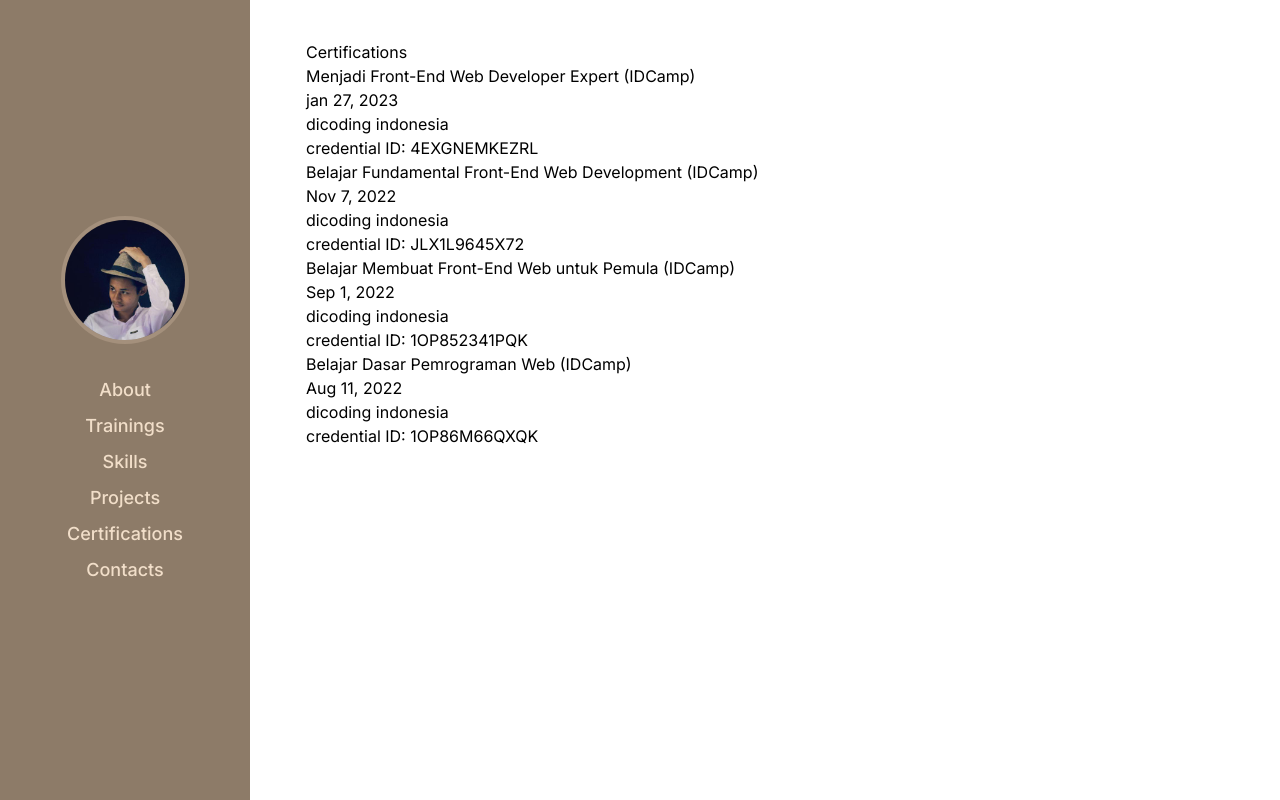
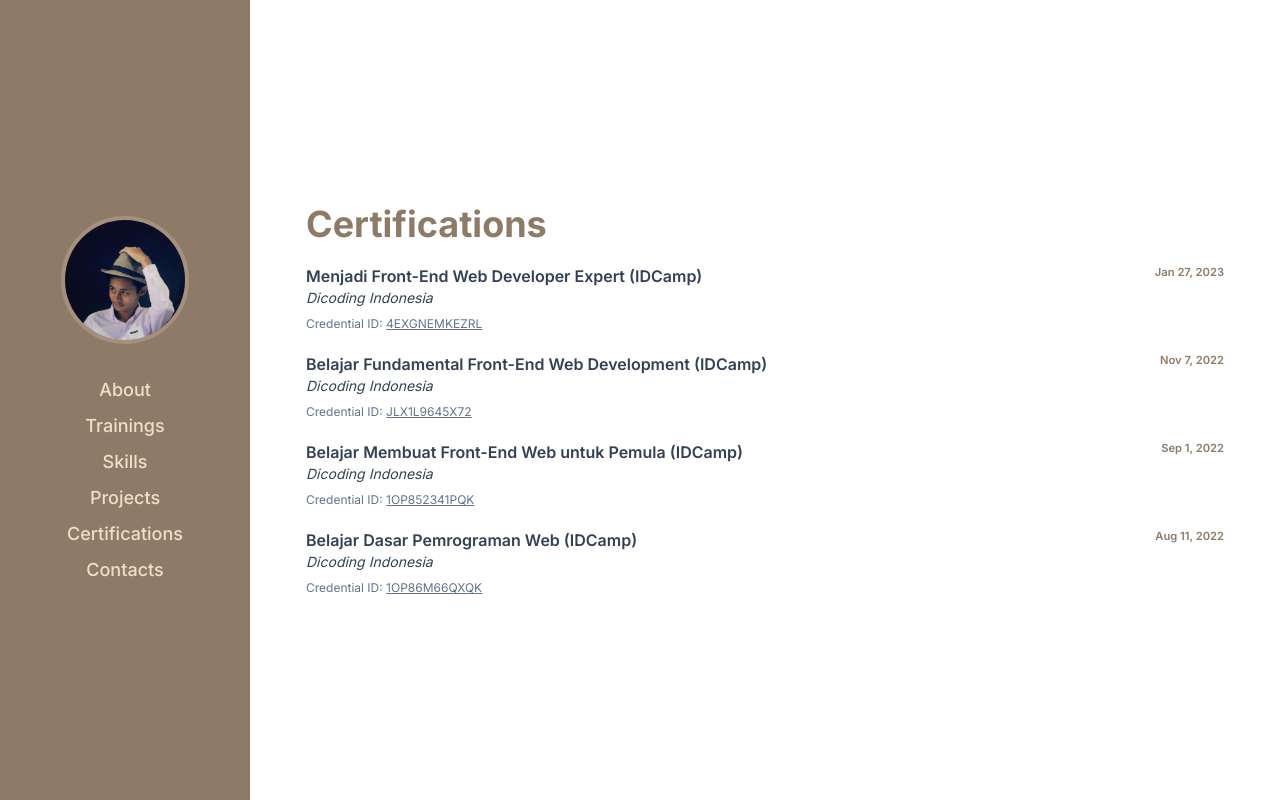
Before and after one commit to ekialfani/portfolio, a React (Create React App) app: page /certifications in a window 1280 px wide. Built offline with nearby package versions, Linux system fonts and the light colour scheme.

Commit message:
style: certifications

```diff
--- a/src/pages/Certifications.js
+++ b/src/pages/Certifications.js
@@ -1,31 +1,83 @@
 function Certifications() {
   return (
-    <div>
-      <h2>Certifications</h2>
+    <div className="h-full flex justify-center flex-col">
+      <h2
+        className="text-4xl text-custom-shadow font-bold mb-5">
+        Certifications
+      </h2>
       <ul>
-        <li>
-          <h3>Menjadi Front-End Web Developer Expert (IDCamp)</h3>
-          <span>jan 27, 2023</span>
-          <h4>dicoding indonesia</h4>
-          <p>credential ID: <a href="https://www.dicoding.com/certificates/4EXGNEMKEZRL" target="_blank" rel="noreferrer">4EXGNEMKEZRL</a></p>
+        <li className="relative mb-5">
+          <h3
+            className="font-semibold text-slate-700">
+            Menjadi Front-End Web Developer Expert (IDCamp)
+          </h3>
+          <span
+            className="text-custom-xs text-custom-shadow font-semibold absolute top-0 right-0 capitalize">
+            jan 27, 2023
+          </span>
+          <h4
+            className="capitalize italic mb-2 text-sm text-slate-700">
+            dicoding indonesia
+          </h4>
+          <p
+            className="text-xs capitalize text-slate-500">
+            credential ID: <a className="underline" href="https://www.dicoding.com/certificates/4EXGNEMKEZRL" target="_blank" rel="noreferrer">4EXGNEMKEZRL</a>
+          </p>
         </li>
-        <li>
-          <h3>Belajar Fundamental Front-End Web Development (IDCamp)</h3>
-          <span>Nov 7, 2022</span>
-          <h4>dicoding indonesia</h4>
-          <p>credential ID: <a href="https://www.dicoding.com/certificates/JLX1L9645X72" target="_blank" rel="noreferrer">JLX1L9645X72</a></p>
+        <li
+          className="relative mb-5">
+          <h3
+            className="font-semibold text-slate-700">
+            Belajar Fundamental Front-End Web Development (IDCamp)
+          </h3>
+          <span
+            className="text-custom-xs text-custom-shadow font-semibold absolute top-0 right-0 capitalize">
+            Nov 7, 2022
+          </span>
+          <h4
+            className="capitalize text-sm italic mb-2 text-slate-700">
+            dicoding indonesia
+          </h4>
+          <p
+            className="text-xs capitalize text-slate-500">
+            credential ID: <a className="underline" href="https://www.dicoding.com/certificates/JLX1L9645X72" target="_blank" rel="noreferrer">JLX1L9645X72</a>
+          </p>
         </li>
-        <li>
-          <h3>Belajar Membuat Front-End Web untuk Pemula (IDCamp)</h3>
-          <span>Sep 1, 2022</span>
-          <h4>dicoding indonesia</h4>
-          <p>credential ID: <a href="https://www.dicoding.com/certificates/1OP852341PQK" target="_blank" rel="noreferrer">1OP852341PQK</a></p>
+        <li
+          className="relative mb-5">
+          <h3
+            className="font-semibold text-slate-700">
+            Belajar Membuat Front-End Web untuk Pemula (IDCamp)
+          </h3>
+          <span
+            className="text-custom-xs text-custom-shadow font-semibold absolute top-0 right-0 capitalize">
+            Sep 1, 2022
+          </span>
+          <h4
+            className="text-sm capitalize italic mb-2 text-slate-700">
+            dicoding indonesia
+          </h4>
+          <p
+            className="text-xs capitalize text-slate-500">
+            credential ID: <a className="underline" href="https://www.dicoding.com/certificates/1OP852341PQK" target="_blank" rel="noreferrer">1OP852341PQK</a>
+          </p>
         </li>
-        <li>
-          <h3>Belajar Dasar Pemrograman Web (IDCamp)</h3>
-          <span>Aug 11, 2022</span>
-          <h4>dicoding indonesia</h4>
-          <p>credential ID: <a href="https://www.dicoding.com/certificates/1OP86M66QXQK" target="_blank" rel="noreferrer">1OP86M66QXQK</a></p>
+        <li className="relative">
+          <h3
+            className="font-semibold text-slate-700">
+            Belajar Dasar Pemrograman Web (IDCamp)
+          </h3>
+          <span
+            className="text-custom-xs text-custom-shadow font-semibold absolute top-0 right-0 capitalize">
+            Aug 11, 2022
+          </span>
+          <h4 className="text-sm italic capitalize mb-2 text-slate-700">
+            dicoding indonesia
+          </h4>
+          <p
+            className="text-xs capitalize text-slate-500">
+            credential ID: <a className="underline" href="https://www.dicoding.com/certificates/1OP86M66QXQK" target="_blank" rel="noreferrer">1OP86M66QXQK</a>
+          </p>
         </li>
       </ul>
     </div>
```
